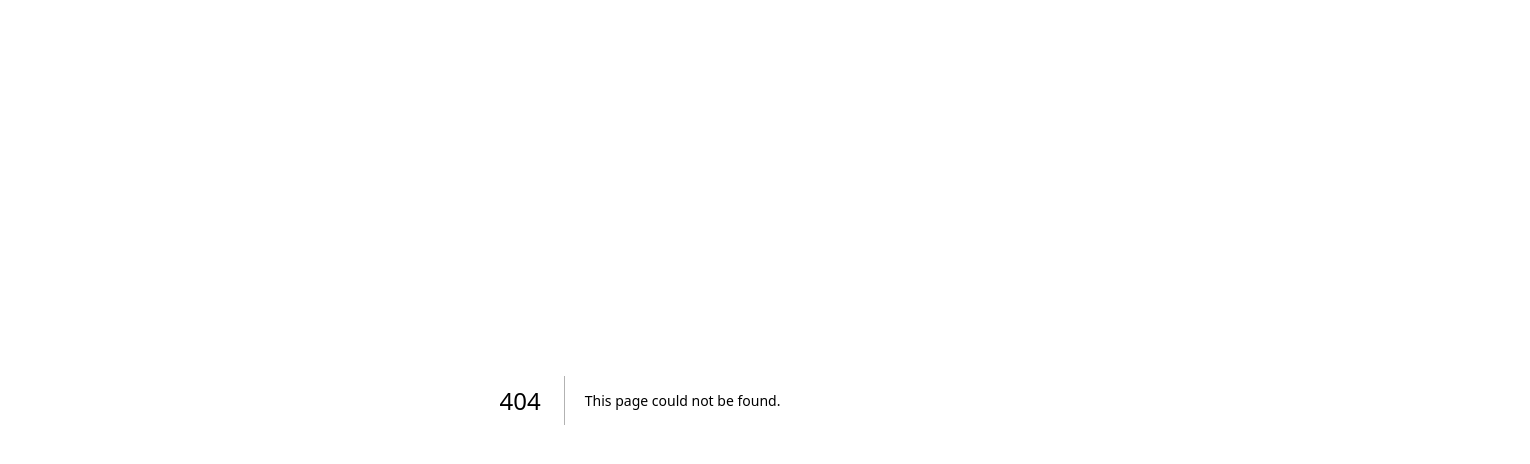
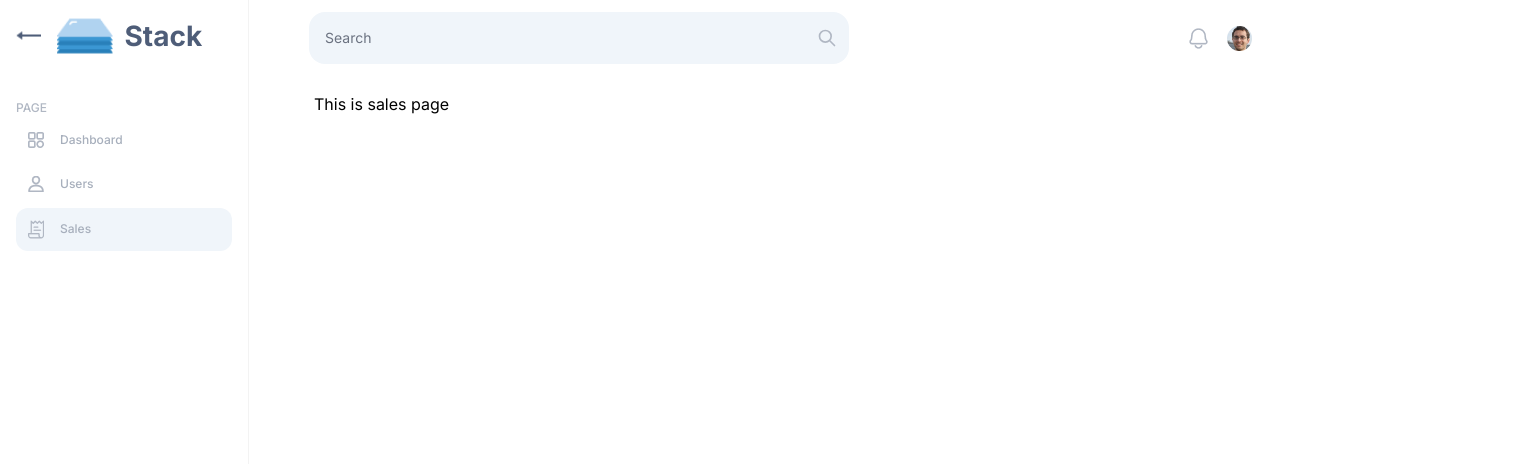
Before and after one commit to tawhidib/anchorblock_task1, a Next.js app: page /sales in a window 1280 px wide. Before the commit this address had no page. Shown: the top 464 px of the page, 1530 px wide, since content can reach past the window. Built offline with nearby package versions, Linux system fonts and the light colour scheme.

Commit message:
feat: sales page adde

```diff
--- a/src/components/layout.tsx
+++ b/src/components/layout.tsx
@@ -7,19 +7,21 @@ import dashboard from "../assets/images/icons/dashboard.png";
 import user from "../assets/images/icons/user.png";
 import invoice from "../assets/images/icons/invoice.png";
 import leftArrow from "../assets/images/icons/left-arrow.png";
+import { useRouter } from "next/router";
 
 interface LayoutProps {
   children: JSX.Element;
 }
 
 const pages = [
-  { name: "dashboard", icon: dashboard },
-  { name: "users", icon: user },
-  { name: "sales", icon: invoice },
+  { name: "dashboard", icon: dashboard, route: "/dashboard" },
+  { name: "users", icon: user, route: "/users" },
+  { name: "sales", icon: invoice, route: "/sales" },
 ];
 
 const Layout = ({ children }: LayoutProps): JSX.Element => {
-  const [isSidebarOpen, setIsSidebarOpen] = useState(false);
+  const [isSidebarOpen, setIsSidebarOpen] = useState(true);
+  const { pathname, push } = useRouter();
   return (
     <div className="h-[100dvh] w-full relative">
       <div className="flex justify-between items-center p-3">
@@ -94,13 +96,20 @@ const Layout = ({ children }: LayoutProps): JSX.Element => {
 
           {/* page links  */}
 
-          <ul className="flex flex-col">
+          <ul className="">
             {pages.map((page) => (
-              <li className="my-1 p-3 rounded-xl text-[#A7AFBC] font-medium text-xs flex justify-start items-center bg-white hover:bg-[#F0F5FA] cursor-pointer capitalize">
-                <span className="mr-4">
-                  <img src={page.icon.src} width={16} height={16} />
-                </span>
-                {page.name}
+              <li className="my-1" onClick={() => push(page.route)}>
+                <div
+                  className={`
+                  "my-2 p-3 rounded-xl text-[#A7AFBC] font-medium text-xs flex justify-start items-center hover:bg-[#F0F5FA] cursor-pointer capitalize ${
+                    pathname === page.route ? "bg-[#F0F5FA]" : "bg-white"
+                  }`}
+                >
+                  <span className="mr-4">
+                    <img src={page.icon.src} width={16} height={16} />
+                  </span>
+                  {page.name}
+                </div>
               </li>
             ))}
           </ul>
--- /dev/null
+++ b/src/pages/sales.tsx
@@ -0,0 +1,14 @@
+import Layout from "@/components/layout";
+import React from "react";
+
+const Sales = (): JSX.Element => {
+  return (
+    <div className="">
+      <h3>This is sales page</h3>
+    </div>
+  );
+};
+
+Sales.getLayout = (page: JSX.Element) => <Layout>{page}</Layout>;
+
+export default Sales;
```
Also changed, not shown: src/pages/users.tsx (+20 -6 lines).
